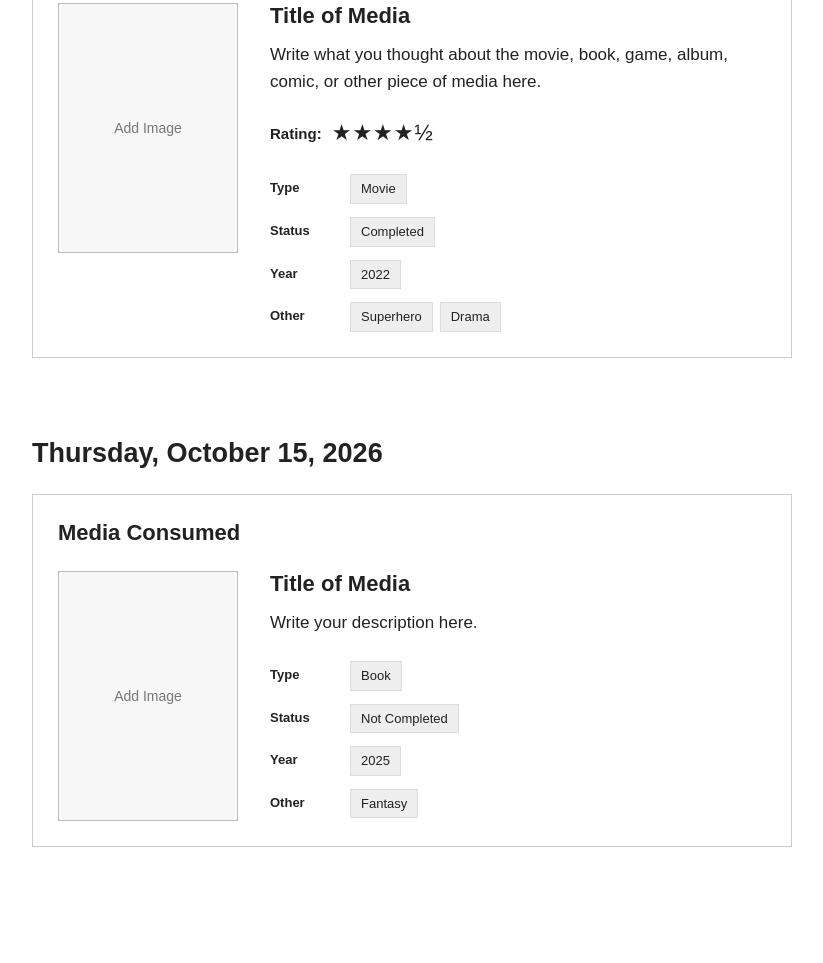
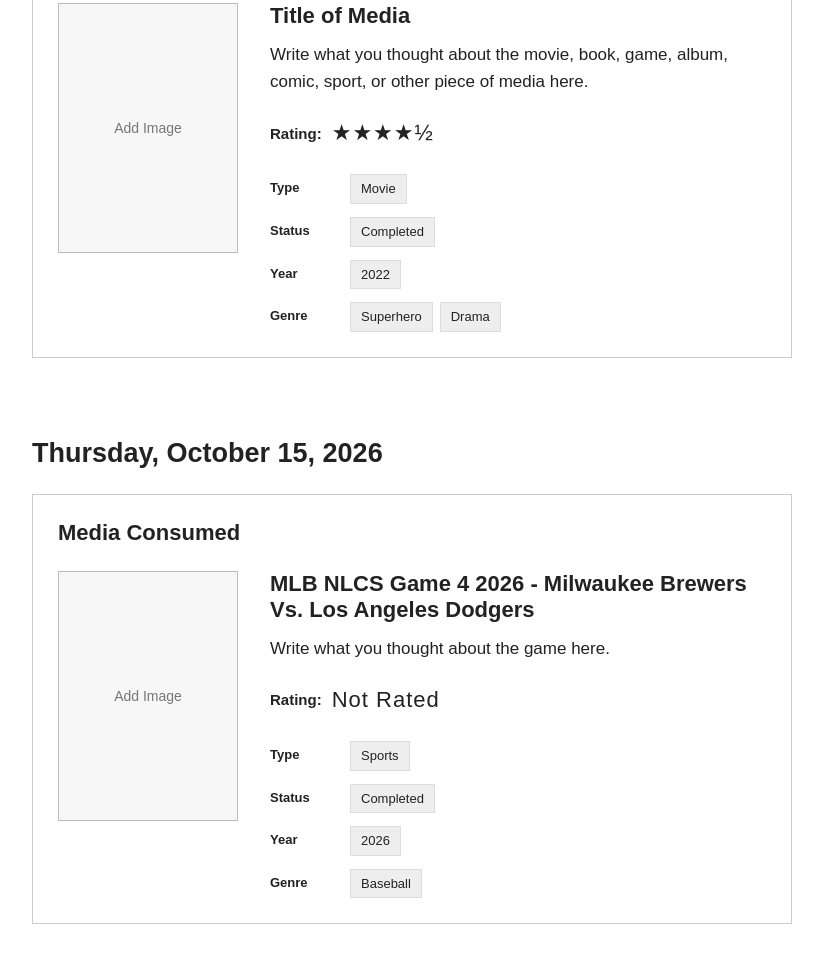
Before and after one commit to GianlucaEsposito2005/AntiDoomScrollingProject, a plain HTML site: page docs/media.html in a window 1280 px wide. Shown: the part 479-1442 px from the top of the page, without its empty margins (228-1051 px from the left). Before the commit the page ends 1406 px from the top, so only its background shows below. Drawn offline with Linux system fonts and the light colour scheme.

Commit message:
Update media.html

```diff
--- a/docs/media.html
+++ b/docs/media.html
@@ -100,7 +100,7 @@
             <div class="filter-grid">
 
 
-                <!-- TYPE -->
+                <!-- TYPE OF MEDIA -->
 
                 <div class="filter-group">
 
@@ -110,9 +110,7 @@
 
                     <select id="type-filter">
 
-                        <option value="all">
-                            All
-                        </option>
+                        <option value="all">All</option>
 
                         <option value="movie">
                             Movie
@@ -144,6 +142,10 @@
 
                         <option value="video">
                             Video
+                        </option>
+
+                        <option value="sports">
+                            Sports
                         </option>
 
                     </select>
@@ -240,15 +242,15 @@
 
 
 
-                <!-- OTHER -->
+                <!-- GENRE -->
 
                 <div class="filter-group">
 
-                    <label for="other-filter">
-                        Other
+                    <label for="genre-filter">
+                        Genre
                     </label>
 
-                    <select id="other-filter">
+                    <select id="genre-filter">
 
                         <option value="all">
                             All
@@ -282,6 +284,26 @@
                             Superhero
                         </option>
 
+                        <option value="baseball">
+                            Baseball
+                        </option>
+
+                        <option value="basketball">
+                            Basketball
+                        </option>
+
+                        <option value="football">
+                            Football
+                        </option>
+
+                        <option value="american-football">
+                            American Football
+                        </option>
+
+                        <option value="hockey">
+                            Hockey
+                        </option>
+
                     </select>
 
                 </div>
@@ -308,14 +330,12 @@
 
 
 
-            <!-- MEDIA ITEM -->
-
             <article
                 class="media-entry"
                 data-type="movie"
                 data-completion="completed"
                 data-release="2022"
-                data-other="superhero drama"
+                data-genre="superhero drama"
             >
 
                 <h3>Media Consumed</h3>
@@ -347,8 +367,8 @@
 
                         <p>
                             Write what you thought about the movie,
-                            book, game, album, comic, or other piece
-                            of media here.
+                            book, game, album, comic, sport, or other
+                            piece of media here.
                         </p>
 
 
@@ -434,7 +454,7 @@
                             <div class="tag-category">
 
                                 <span class="tag-label">
-                                    Other
+                                    Genre
                                 </span>
 
                                 <div class="tag-list">
@@ -481,10 +501,10 @@
 
             <article
                 class="media-entry"
-                data-type="book"
-                data-completion="not-completed"
-                data-release="2025"
-                data-other="fantasy"
+                data-type="sports"
+                data-completion="completed"
+                data-release="2026"
+                data-genre="baseball"
             >
 
                 <h3>Media Consumed</h3>
@@ -510,22 +530,34 @@
                     <div class="media-description">
 
                         <h4>
-                            Title of Media
+                            MLB NLCS Game 4 2026 - Milwaukee Brewers Vs. Los Angeles Dodgers
                         </h4>
 
 
                         <p>
-                            Write your description here.
+                            Write what you thought about the game here.
                         </p>
 
 
 
-                        <!--
-                        No rating is shown because this
-                        media is not completed.
-                        -->
+                        <!-- RATING -->
+                        <!-- Add your star rating here when you decide on one -->
+
+                        <div class="rating-section">
+
+                            <span class="rating-label">
+                                Rating:
+                            </span>
+
+                            <span class="rating">
+                                Not Rated
+                            </span>
+
+                        </div>
 
 
+
+                        <!-- TAGS -->
 
                         <div class="tag-categories">
 
@@ -539,7 +571,7 @@
                                 <div class="tag-list">
 
                                     <span class="tag">
-                                        Book
+                                        Sports
                                     </span>
 
                                 </div>
@@ -557,7 +589,7 @@
                                 <div class="tag-list">
 
                                     <span class="tag">
-                                        Not Completed
+                                        Completed
                                     </span>
 
                                 </div>
@@ -575,7 +607,7 @@
                                 <div class="tag-list">
 
                                     <span class="tag">
-                                        2025
+                                        2026
                                     </span>
 
                                 </div>
@@ -587,13 +619,13 @@
                             <div class="tag-category">
 
                                 <span class="tag-label">
-                                    Other
+                                    Genre
                                 </span>
 
                                 <div class="tag-list">
 
                                     <span class="tag">
-                                        Fantasy
+                                        Baseball
                                     </span>
 
                                 </div>
@@ -615,7 +647,6 @@
     </main>
 
 
-
     <script src="media.js"></script>
 
 </body>
```
